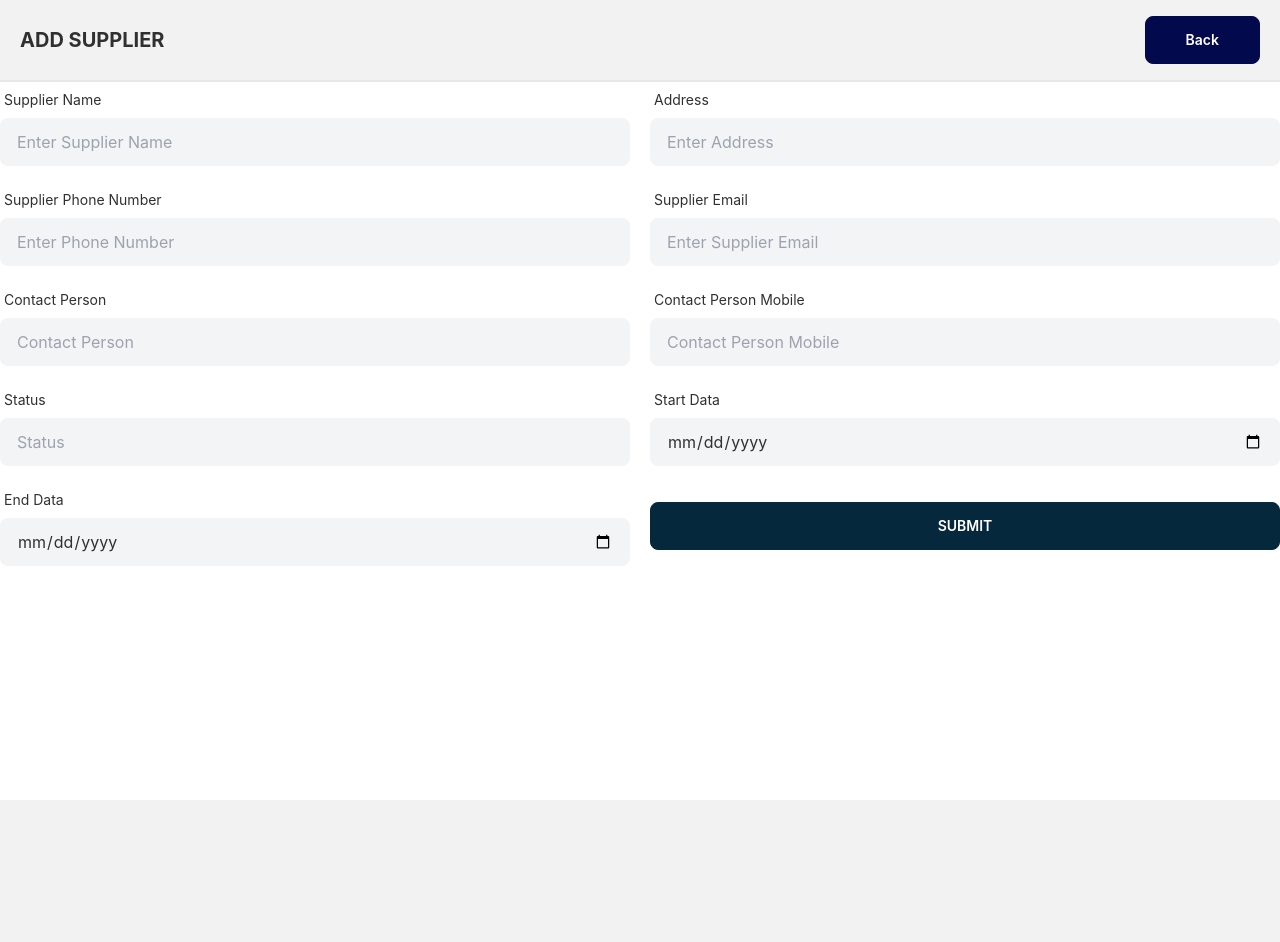
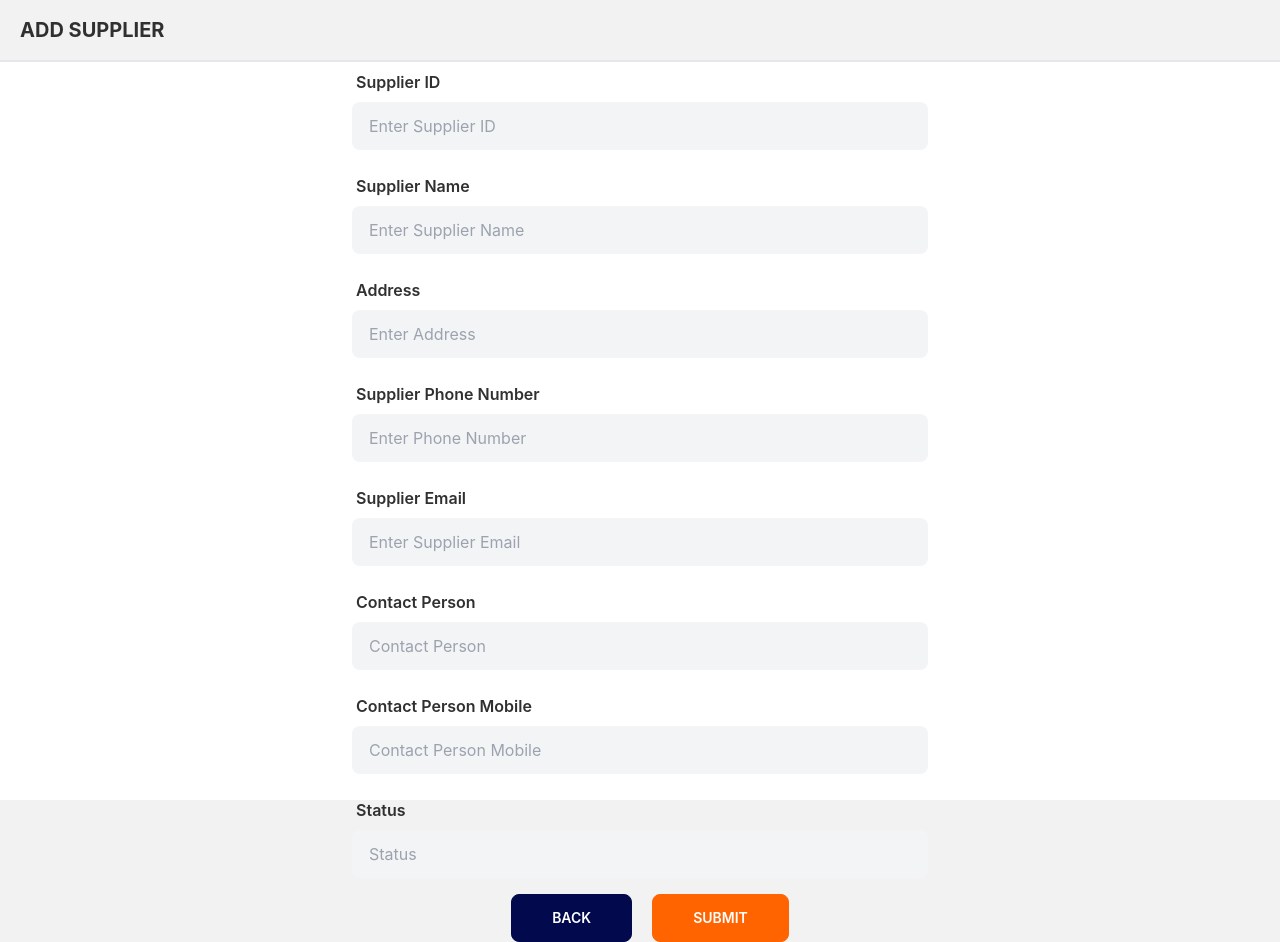
Before and after one commit to md-najmul-haque/medical-store-software, a React (Create React App) app: page / in a window 1280 px wide. Before the commit the page ends 800 px from the top, so only its background shows below. Built offline with nearby package versions, Linux system fonts and the light colour scheme; what tw-elements would draw is missing.

Commit message:
add supplier form updated

```diff
--- a/src/components/AddSupplier.js
+++ b/src/components/AddSupplier.js
@@ -8,16 +8,34 @@ const AddSupplier = () => {
 
     return (
         <div className="bg-white h-screen">
-            <div className='bg-base-100 py-4 px-5 border-b-2 flex items-center justify-between'>
+            <div className='bg-base-100 py-4 px-5 border-b-2'>
                 <h1 className='uppercase text-left text-xl font-bold'>Add Supplier</h1>
-                <Link to='/supplierList' className="btn btn-primary text-white normal-case px-10 ml-5" >Back</Link>
             </div>
             <div className='container mx-auto'>
                 <form onSubmit={handleSubmit(onSubmit)}>
-                    <div className='grid grid-cols-2 gap-x-5'>
-                        <div className="form-control w-full">
+                    <div className=''>
+                        <div className="form-control max-w-xl mx-auto">
                             <label className="label">
-                                <span className="label-text">Supplier Name</span>
+                                <span className="font-semibold">Supplier ID</span>
+                            </label>
+                            <input
+                                type="text"
+                                placeholder="Enter Supplier ID"
+                                className="input bg-gray-100 w-full"
+                                {...register("supplierId", {
+                                    required: {
+                                        value: true,
+                                        message: 'Supplier id is required'
+                                    }
+                                })} />
+                            <label className="label">
+                                {errors.supplierId?.type === 'required' && <span className="label-text-alt text-red-500">{errors.supplierId.message}</span>}
+                            </label>
+                        </div>
+
+                        <div className="form-control max-w-xl mx-auto">
+                            <label className="label">
+                                <span className="font-semibold">Supplier Name</span>
                             </label>
                             <input
                                 type="text"
@@ -34,14 +52,14 @@ const AddSupplier = () => {
                             </label>
                         </div>
 
-                        <div className="form-control w-full ">
+                        <div className="form-control max-w-xl mx-auto">
                             <label className="label">
-                                <span className="label-text">Address</span>
+                                <span className="font-semibold">Address</span>
                             </label>
                             <input
                                 type="text"
                                 placeholder="Enter Address"
-                                className="input bg-gray-100 w-full "
+                                className="input bg-gray-100 w-full"
                                 {...register("address", {
                                     required: {
                                         value: true,
@@ -53,14 +71,14 @@ const AddSupplier = () => {
                             </label>
                         </div>
 
-                        <div className="form-control w-full ">
+                        <div className="form-control  max-w-xl mx-auto">
                             <label className="label">
-                                <span className="label-text">Supplier Phone Number</span>
+                                <span className="font-semibold">Supplier Phone Number</span>
                             </label>
                             <input
                                 type="text"
                                 placeholder="Enter Phone Number"
-                                className="input bg-gray-100 w-full "
+                                className="input bg-gray-100 w-full"
                                 {...register("phone", {
                                     required: {
                                         value: true,
@@ -72,14 +90,14 @@ const AddSupplier = () => {
                             </label>
                         </div>
 
-                        <div className="form-control w-full">
+                        <div className="form-control max-w-xl mx-auto">
                             <label className="label">
-                                <span className="label-text">Supplier Email</span>
+                                <span className="font-semibold">Supplier Email</span>
                             </label>
                             <input
                                 type="email"
                                 placeholder="Enter Supplier Email"
-                                className="input bg-gray-100 w-full "
+                                className="input bg-gray-100 w-full"
                                 {...register("email", {
                                     required: {
                                         value: true,
@@ -96,14 +114,14 @@ const AddSupplier = () => {
                             </label>
                         </div>
 
-                        <div className="form-control w-full ">
+                        <div className="form-control max-w-xl mx-auto">
                             <label className="label">
-                                <span className="label-text">Contact Person</span>
+                                <span className="font-semibold">Contact Person</span>
                             </label>
                             <input
                                 type="text"
                                 placeholder="Contact Person"
-                                className="input bg-gray-100 w-full "
+                                className="input bg-gray-100 w-full"
                                 {...register("contactPerson", {
                                     required: {
                                         value: true,
@@ -115,14 +133,14 @@ const AddSupplier = () => {
                             </label>
                         </div>
 
-                        <div className="form-control w-full ">
+                        <div className="form-control max-w-xl mx-auto">
                             <label className="label">
-                                <span className="label-text">Contact Person Mobile</span>
+                                <span className="font-semibold">Contact Person Mobile</span>
                             </label>
                             <input
                                 type="text"
                                 placeholder="Contact Person Mobile"
-                                className="input bg-gray-100 w-full "
+                                className="input bg-gray-100 w-full"
                                 {...register("contactPersonMobile", {
                                     required: {
                                         value: true,
@@ -134,14 +152,14 @@ const AddSupplier = () => {
                             </label>
                         </div>
 
-                        <div className="form-control w-full ">
+                        <div className="form-control max-w-xl mx-auto">
                             <label className="label">
-                                <span className="label-text">Status</span>
+                                <span className="font-semibold">Status</span>
                             </label>
                             <input
                                 type="text"
                                 placeholder="Status"
-                                className="input bg-gray-100 w-full "
+                                className="input bg-gray-100 w-full"
                                 {...register("status", {
                                     required: {
                                         value: true,
@@ -153,35 +171,10 @@ const AddSupplier = () => {
                             </label>
                         </div>
 
-                        <div className="form-control w-full ">
-                            <label className="label">
-                                <span className="label-text">Start Data</span>
-                            </label>
-                            <input
-                                type="date"
-                                placeholder="Start Date"
-                                className="input bg-gray-100 w-full "
-                                {...register("startData", {
-                                    valueAsDate: true,
-                                })}
-                            />
+                        <div className='flex justify-center items-center max-w-xl mx-auto'>
+                            <Link to='/supplierList' className="btn btn-primary text-white px-10 ml-5" >Back</Link>
+                            <input type="submit" className="btn btn-secondary ml-5 text-white px-10" value='Submit' />
                         </div>
-
-                        <div className="form-control w-full ">
-                            <label className="label">
-                                <span className="label-text">End Data</span>
-                            </label>
-                            <input
-                                type="date"
-                                placeholder="End Date"
-                                className="input bg-gray-100 w-full "
-                                {...register("endData", {
-                                    valueAsDate: true,
-                                })}
-                            />
-                        </div>
-
-                        <input type="submit" className="btn w-full btn-accent text-white mt-5" value='Submit' />
                     </div>
                 </form>
             </div>
```
